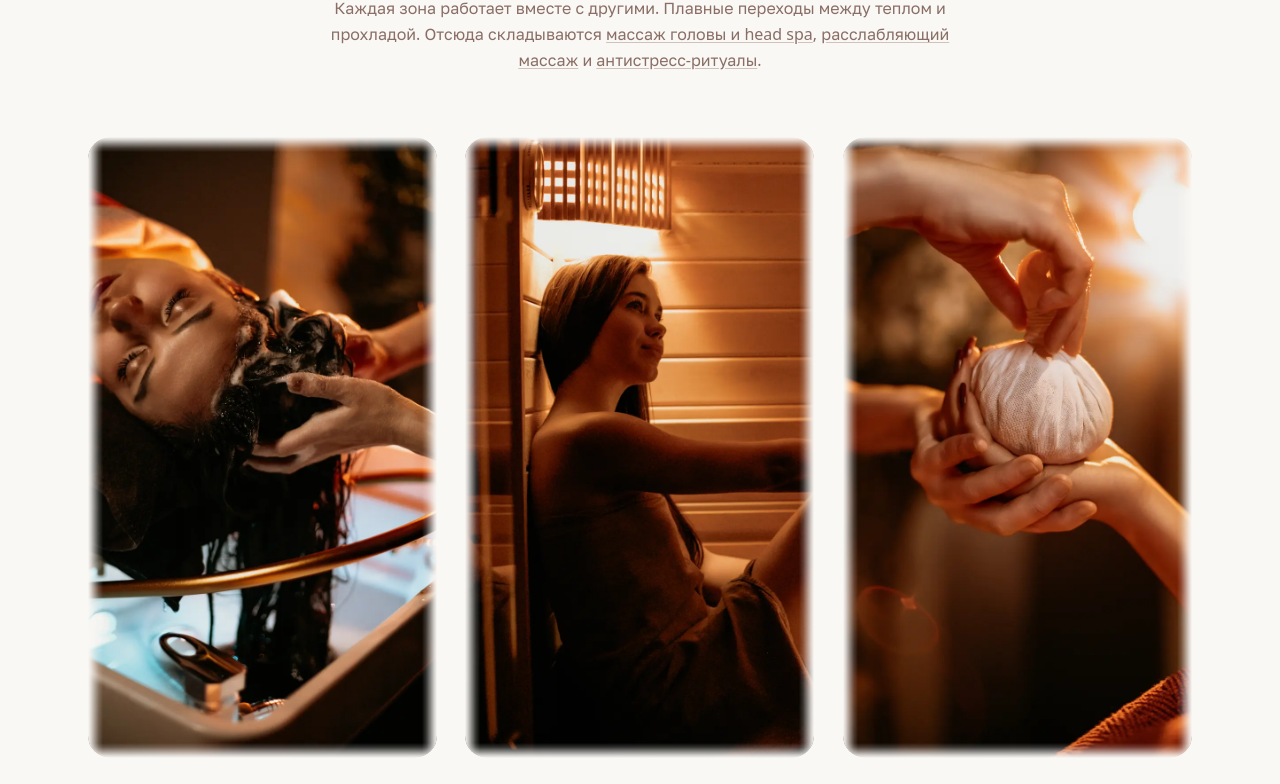
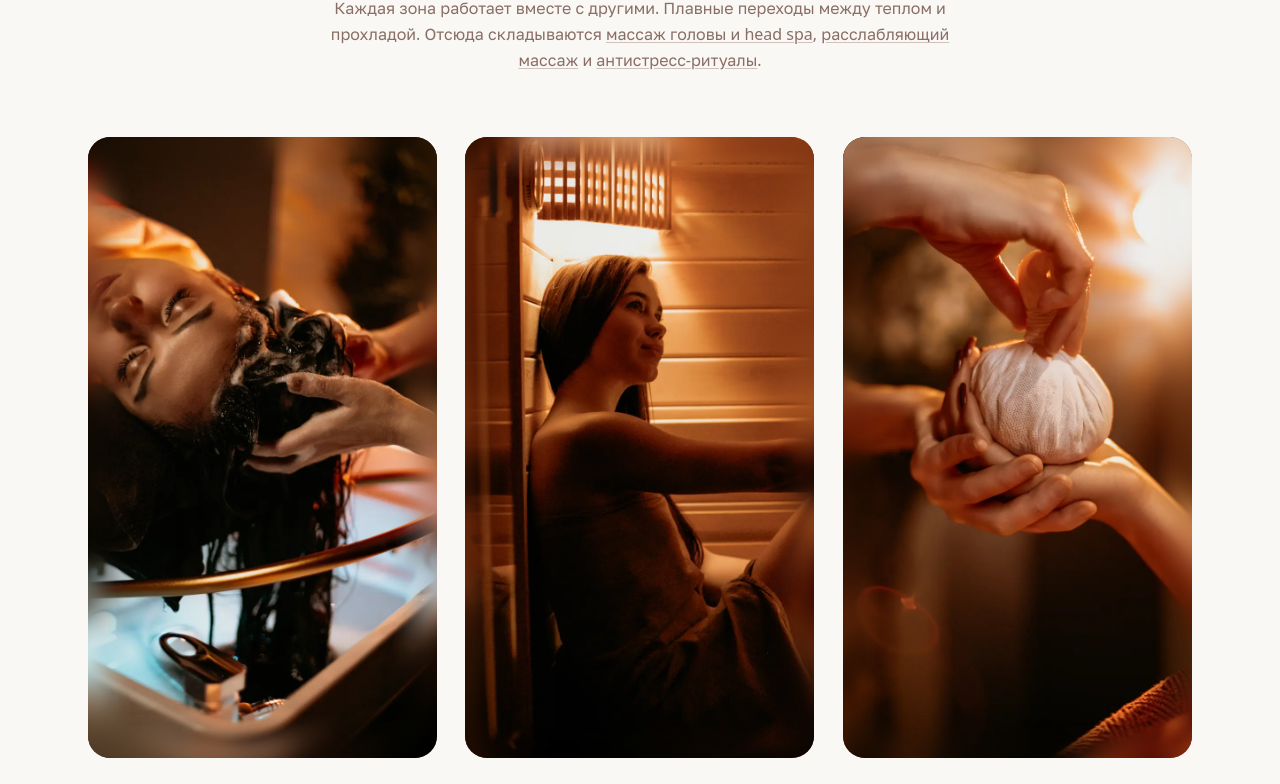
Before and after one commit to Denis02861/istova-site, a Next.js app: page / in a window 1280 px wide. Shown: the part 10617-11401 px from the top of the page. Built offline with nearby package versions, Linux system fonts and the light colour scheme.

Commit message:
[agent] мягкие края: размыто само фото у края (размытая копия под чёткой), граница скруглённая без каймы и ореолов

```diff
--- a/app/components/Space.tsx
+++ b/app/components/Space.tsx
@@ -51,6 +51,7 @@ export default function Space() {
             <div
               key={i}
               className="group relative aspect-[9/16] overflow-hidden soft-edge cursor-default"
+              style={{ backgroundImage: `url(${z.img})` }}
             >
               {/* Изображение — плавный zoom при hover, без наклона */}
               <img
--- a/app/globals.css
+++ b/app/globals.css
@@ -431,14 +431,33 @@ body::before {
   }
 }
 
-/* Мягкие края фото (Денис 17.11.2026): скруглённые углы и контур, плавно растворённый на 15px.
-   Не делать: широкое растворение в фон (тёмные кадры дают серую дымку) и blur-полосу через
-   backdrop-filter (у края размытие тянет пустоту, край и углы светлеют) — оба варианта Денис забраковал.
-   Карточке нужен overflow-hidden. */
+/* Мягкие края фото (Денис 17.11.2026): размыто само фото у края, граница скруглённая и непрозрачная.
+   Как устроено: под чёткой картинкой лежит её размытая копия (::before берёт background-image карточки),
+   у чёткой картинки края плавно уходят в прозрачность и открывают размытую.
+   Не делать (Денис забраковал): растворение фото в фон страницы — на тёмных кадрах серая кайма;
+   blur-полосу через backdrop-filter — у края размытие тянет пустоту, края и углы светлеют.
+   Карточке нужны relative и style backgroundImage: url(той же картинки). */
 .soft-edge {
   border-radius: 22px;
-  -webkit-mask-image: linear-gradient(to right, transparent 0, rgba(0,0,0,.18) 3px, rgba(0,0,0,.5) 7px, rgba(0,0,0,.82) 11px, #000 15px, #000 calc(100% - 15px), rgba(0,0,0,.82) calc(100% - 11px), rgba(0,0,0,.5) calc(100% - 7px), rgba(0,0,0,.18) calc(100% - 3px), transparent 100%), linear-gradient(to bottom, transparent 0, rgba(0,0,0,.18) 3px, rgba(0,0,0,.5) 7px, rgba(0,0,0,.82) 11px, #000 15px, #000 calc(100% - 15px), rgba(0,0,0,.82) calc(100% - 11px), rgba(0,0,0,.5) calc(100% - 7px), rgba(0,0,0,.18) calc(100% - 3px), transparent 100%);
+  overflow: hidden;
+  isolation: isolate;
+}
+.soft-edge::before {
+  content: "";
+  position: absolute;
+  inset: -28px;
+  z-index: 0;
+  background-image: inherit;
+  background-size: cover;
+  background-position: center;
+  filter: blur(14px);
+  transition: transform 1200ms cubic-bezier(0.23, 1, 0.32, 1);
+}
+.soft-edge.group:hover::before { transform: scale(1.08); }
+.soft-edge > img {
+  z-index: 1;
+  -webkit-mask-image: linear-gradient(to right, transparent 0, rgba(0,0,0,.25) 10px, rgba(0,0,0,.6) 22px, rgba(0,0,0,.88) 34px, #000 44px, #000 calc(100% - 44px), rgba(0,0,0,.88) calc(100% - 34px), rgba(0,0,0,.6) calc(100% - 22px), rgba(0,0,0,.25) calc(100% - 10px), transparent 100%), linear-gradient(to bottom, transparent 0, rgba(0,0,0,.25) 10px, rgba(0,0,0,.6) 22px, rgba(0,0,0,.88) 34px, #000 44px, #000 calc(100% - 44px), rgba(0,0,0,.88) calc(100% - 34px), rgba(0,0,0,.6) calc(100% - 22px), rgba(0,0,0,.25) calc(100% - 10px), transparent 100%);
   -webkit-mask-composite: source-in;
-  mask-image: linear-gradient(to right, transparent 0, rgba(0,0,0,.18) 3px, rgba(0,0,0,.5) 7px, rgba(0,0,0,.82) 11px, #000 15px, #000 calc(100% - 15px), rgba(0,0,0,.82) calc(100% - 11px), rgba(0,0,0,.5) calc(100% - 7px), rgba(0,0,0,.18) calc(100% - 3px), transparent 100%), linear-gradient(to bottom, transparent 0, rgba(0,0,0,.18) 3px, rgba(0,0,0,.5) 7px, rgba(0,0,0,.82) 11px, #000 15px, #000 calc(100% - 15px), rgba(0,0,0,.82) calc(100% - 11px), rgba(0,0,0,.5) calc(100% - 7px), rgba(0,0,0,.18) calc(100% - 3px), transparent 100%);
+  mask-image: linear-gradient(to right, transparent 0, rgba(0,0,0,.25) 10px, rgba(0,0,0,.6) 22px, rgba(0,0,0,.88) 34px, #000 44px, #000 calc(100% - 44px), rgba(0,0,0,.88) calc(100% - 34px), rgba(0,0,0,.6) calc(100% - 22px), rgba(0,0,0,.25) calc(100% - 10px), transparent 100%), linear-gradient(to bottom, transparent 0, rgba(0,0,0,.25) 10px, rgba(0,0,0,.6) 22px, rgba(0,0,0,.88) 34px, #000 44px, #000 calc(100% - 44px), rgba(0,0,0,.88) calc(100% - 34px), rgba(0,0,0,.6) calc(100% - 22px), rgba(0,0,0,.25) calc(100% - 10px), transparent 100%);
   mask-composite: intersect;
 }
```
